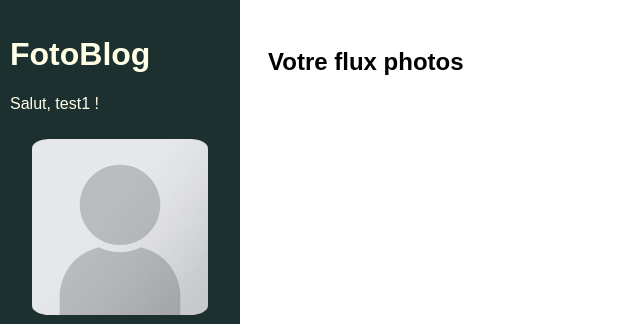
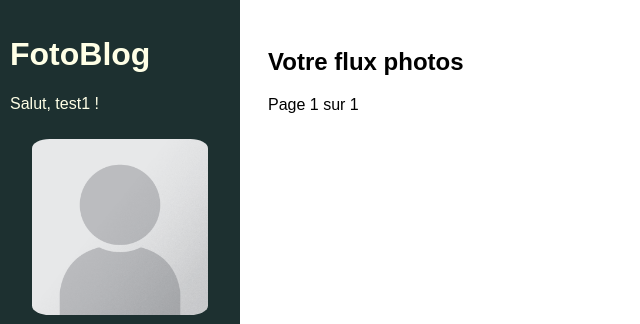
Before and after one commit to KongaDan/Fotoblog, a Django app: page /home/photo_feed/ in a window 1280 px wide. Shown: the top 324 px of the page, without its empty margins (0-640 px from the left). Run offline with Django 4.2, Linux system fonts and the light colour scheme; a user stored in the database is signed in; data comes from the database, SQL or seed files in the repository.

Commit message:
Pagination_de_Flux

```diff
--- a/blog/templates/blog/home.html
+++ b/blog/templates/blog/home.html
@@ -3,11 +3,12 @@
 {% block content %}
 <h2>Votre flux</h2>
 <div class="grid-container">
-    {% for instace in blogs_and_photos %}
+    {% for instace in page_obj %}
     {% if instace|model_type=='Blog' %}
     {% include 'blog/partials/blog_snippet.html' with blog=instance %}
     {% elif instace|model_type=='Photo' %}
     {% include "blog/partials/photo_snippet.html" %}
     {% endif %}
     {% endfor %}
+{% include "blog/partials/page_obj_snippet.html" %}
 {% endblock content %}
--- /dev/null
+++ b/blog/templates/blog/partials/page_obj_snippet.html
@@ -0,0 +1,13 @@
+<span>
+    {% if page_obj.has_previous %}
+    <a href="?page=1">premiere</a>
+    <a href="?page={{page_obj.previous_page_number}}">Precedente</a>
+    {% endif %}
+    <span>
+        Page {{page_obj.number}} sur {{page_obj.paginator.num_pages}}
+    </span>
+    {% if page_obj.has_next %}
+    <a href="?page={{page_obj.next_page_number}}">suivante</a>
+    <a href="?page={{page_obj.paginator.num_pages}}">derniere</a>
+    {% endif %}
+</span>
--- a/blog/templates/blog/photo_feed.html
+++ b/blog/templates/blog/photo_feed.html
@@ -1,7 +1,8 @@
 {% extends "base.html" %}
 {% block content %}
 <h2>Votre flux photos</h2>
-{% for instance in photos %}
+{% for instance in page_obj %}
 {% include 'blog/partials/photo_snippet.html' %}
 {% endfor %}
+{% include "blog/partials/page_obj_snippet.html" %}
 {% endblock content %}
--- a/blog/templates/blog/view_blog.html
+++ b/blog/templates/blog/view_blog.html
@@ -7,9 +7,7 @@
 
 <p>{{blog.photo.caption}}</p>
 <p>{{blog.content}}</p>
-{% if perms.blog.change_blog %}
 <P><a href="{%url 'blog:edit_blog' blog.id%}">Modifier</a>
-{% endif %}
 <p><i>De {{blog.author}}</i> -{{blog.date_created}}
 </div>
 </div>
--- a/blog/views.py
+++ b/blog/views.py
@@ -1,9 +1,10 @@
 from django.shortcuts import render,redirect,get_object_or_404
-from django.contrib.auth.decorators import login_required,permission_required
+from django.contrib.auth.decorators import login_required
 from . models import Photo,Blog
 from . import Forms
 from django.db.models import Q
 from itertools import chain
+from django.core.paginator import Paginator
 
 @login_required
 def home(request):
@@ -13,15 +14,21 @@
         chain(blogs,photos),key=lambda instance:
         instance.date_created,reverse=True
     )
-    return render(request,'blog/home.html',{'blogs_and_photos':blogs_and_photos})
+    paginator=Paginator(blogs_and_photos,6)
+    page_number=request.GET.get('page')
+    page_obj=paginator.get_page(page_number)
+    context={'page_obj':page_obj}
+    return render(request,'blog/home.html',{'context':context})
 
 @login_required
 def photo_feed(request):
     photos=Photo.objects.filter(uploader__in=request.user.follows.all()).order_by('-date_created')
-    return render(request,'blog/photo_feed.html',{'photos':photos})
+    paginator=Paginator(photos,4)
+    page_number=request.GET.get('page')
+    page_obj=paginator.get_page(page_number)
+    return render(request,'blog/photo_feed.html',{'page_obj':page_obj})
 
 @login_required
-@permission_required('blog.add_photo',raise_exception=True)
 def photo_upload(request):
     form=Forms.PhotoForm()
     if request.method =="POST":
@@ -34,7 +41,6 @@
     return render(request,'blog/photo_upload.html',{'form':form})
 
 @login_required
-@permission_required(perm='blog.add_blog')
 def blog_add(request):
     blog_form=Forms.BlogForm()
     photo_form=Forms.PhotoForm()
@@ -62,7 +68,6 @@
     return render(request,'Blog/view_blog.html',{'blog':blog})
 
 @login_required
-@permission_required(perm='blog.change_blog')
 def edit_blog(request,blog_id):
     blog=get_object_or_404(Blog,id=blog_id)
     edit_form=Forms.BlogForm(instance=blog)
--- a/templates/base.html
+++ b/templates/base.html
@@ -15,13 +15,9 @@
                     <img class="avatar" src="{% static 'images/default_profile.png'%}">
                 {% endif %}
                 <p><a href="{% url 'blog:home' %}">Accueil</a></p>
-                {% if perms.blog.add_photo %}
                 <p><a href="{% url 'blog:photo_upload' %}">Téléverser une photo</a></p>
-                {% endif %}
                 <p><a href="{%url 'follow_users'%}">Suivre des utilisateurs</a></p>
-                {% if perms.blog.add_blog %}
                 <p><a href="{%url 'blog:blog_add'%}">Publier un post</a>
-                {% endif %}
                 <p><a href="{%url 'blog:photo_feed'%}">Mes photos</a></p>
                 <p><a href="{% url 'authentication:profil_photo' %}">Changer la photo de profil</a></p>
                 <p><a href="{% url 'authentication:password_change' %}">Changer le mot de passe</a></p>
```
